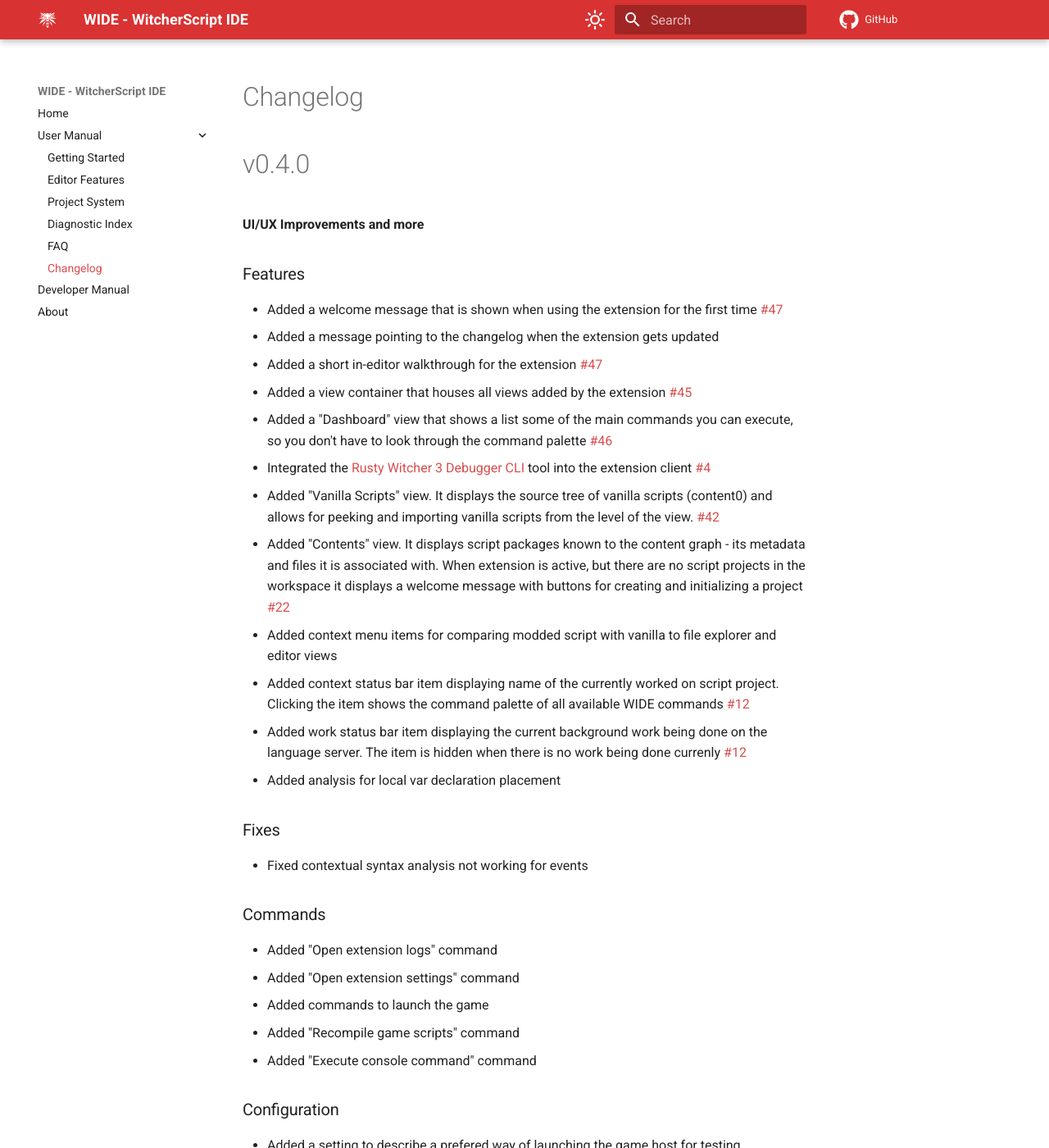
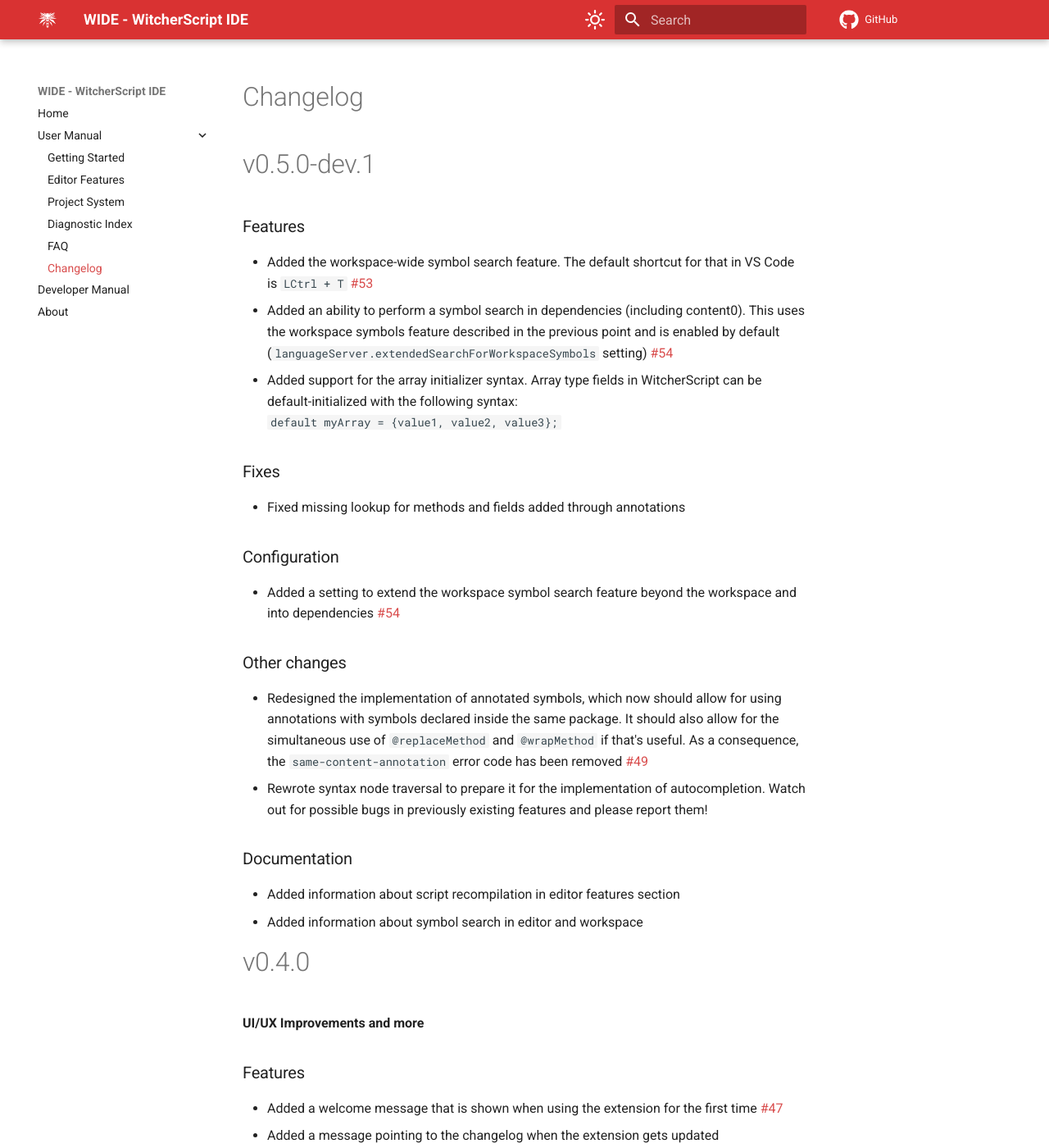
Before and after one commit to SpontanCombust/witcherscript-ide, an MkDocs documentation site: the page built from docs/user-manual/changelog.md, in a window 1280 px wide and 1400 px high. Shown: the whole window at 82% size. Built offline with MkDocs 1.6.1 and Material for MkDocs 9.7.7, drawn with Linux system fonts in a browser that asks for light colours; comment, search, counter and statistics services are not loaded.

Commit message:
Updated changelog

```diff
--- a/docs/user-manual/changelog.md
+++ b/docs/user-manual/changelog.md
@@ -1,6 +1,27 @@
 <!-- Warning: This file is automatically copied from docs/user-manual/changelog.md into editors/vscode/CHANGELOG.md when changes are made to it! -->
 
 # Changelog
+
+# v0.5.0-dev.1
+
+### Features
+- Added the workspace-wide symbol search feature. The default shortcut for that in VS Code is <nobr>`LCtrl + T`</nobr> [#53](https://github.com/SpontanCombust/witcherscript-ide/issues/53)
+- Added an ability to perform a symbol search in dependencies (including content0). This uses the workspace symbols feature described in the previous point and is enabled by default (<nobr>`languageServer.extendedSearchForWorkspaceSymbols`</nobr> setting) [#54](https://github.com/SpontanCombust/witcherscript-ide/issues/54)
+- Added support for the array initializer syntax. Array type fields in WitcherScript can be default-initialized with the following syntax: <nobr>`default myArray = {value1, value2, value3};`</nobr>
+
+### Fixes
+- Fixed missing lookup for methods and fields added through annotations
+
+### Configuration
+- Added a setting to extend the workspace symbol search feature beyond the workspace and into dependencies [#54](https://github.com/SpontanCombust/witcherscript-ide/issues/54)
+
+### Other changes
+- Redesigned the implementation of annotated symbols, which now should allow for using annotations with symbols declared inside the same package. It should also allow for the simultaneous use of `@replaceMethod` and `@wrapMethod` if that's useful. As a consequence, the <nobr>`same-content-annotation`</nobr> error code has been removed [#49](https://github.com/SpontanCombust/witcherscript-ide/issues/49)
+- Rewrote syntax node traversal to prepare it for the implementation of autocompletion. Watch out for possible bugs in previously existing features and please report them!
+
+### Documentation
+- Added information about script recompilation in editor features section
+- Added information about symbol search in editor and workspace
 
 # v0.4.0
 **UI/UX Improvements and more**
```
